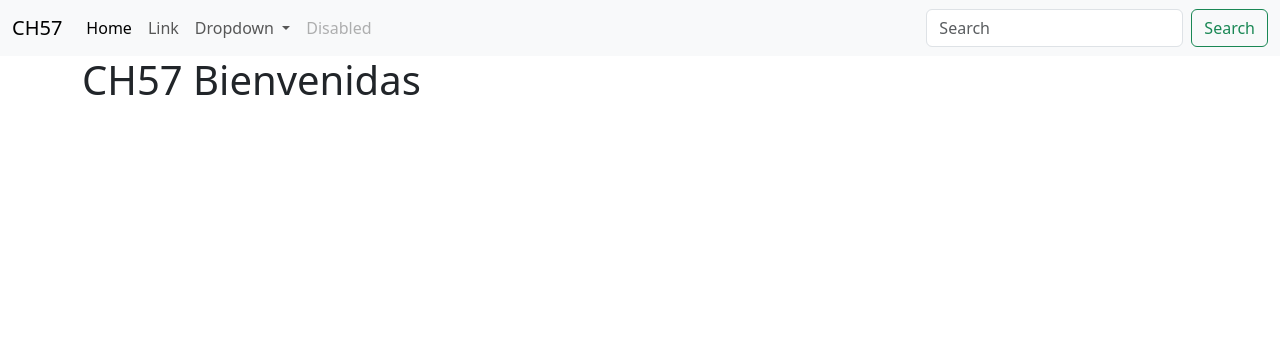
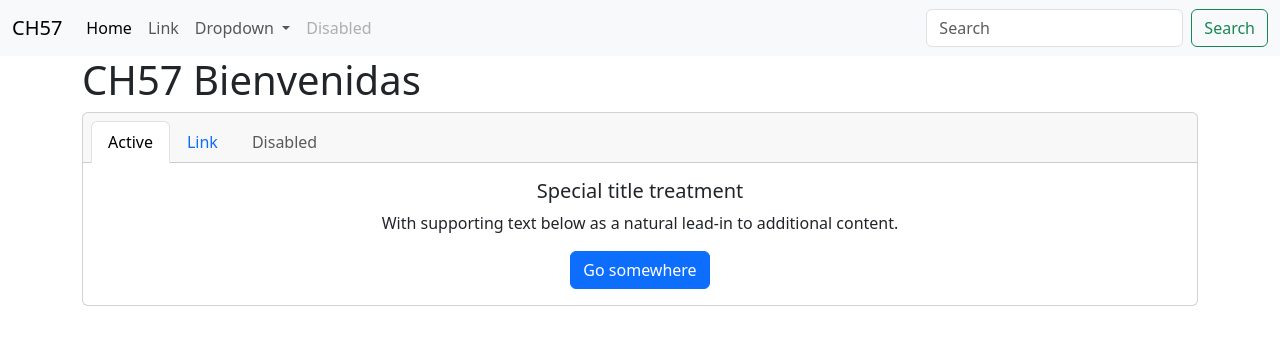
Before and after one commit to jcgeneration/ProyectoCH57, a plain HTML site: page index.html in a window 1280 px wide. Drawn offline with nearby package versions, Linux system fonts and the light colour scheme.

Commit message:
Se agrega el card con pestañas

```diff
--- a/index.html
+++ b/index.html
@@ -45,6 +45,29 @@
       </nav>
       <main class="container">
         <h1>CH57 Bienvenidas</h1>
+
+
+        <div class="card text-center">
+            <div class="card-header">
+              <ul class="nav nav-tabs card-header-tabs">
+                <li class="nav-item">
+                  <a class="nav-link active" aria-current="true" href="#">Active</a>
+                </li>
+                <li class="nav-item">
+                  <a class="nav-link" href="#">Link</a>
+                </li>
+                <li class="nav-item">
+                  <a class="nav-link disabled" aria-disabled="true">Disabled</a>
+                </li>
+              </ul>
+            </div>
+            <div class="card-body">
+              <h5 class="card-title">Special title treatment</h5>
+              <p class="card-text">With supporting text below as a natural lead-in to additional content.</p>
+              <a href="#" class="btn btn-primary">Go somewhere</a>
+            </div>
+          </div>
+
       </main>
 
 
```
